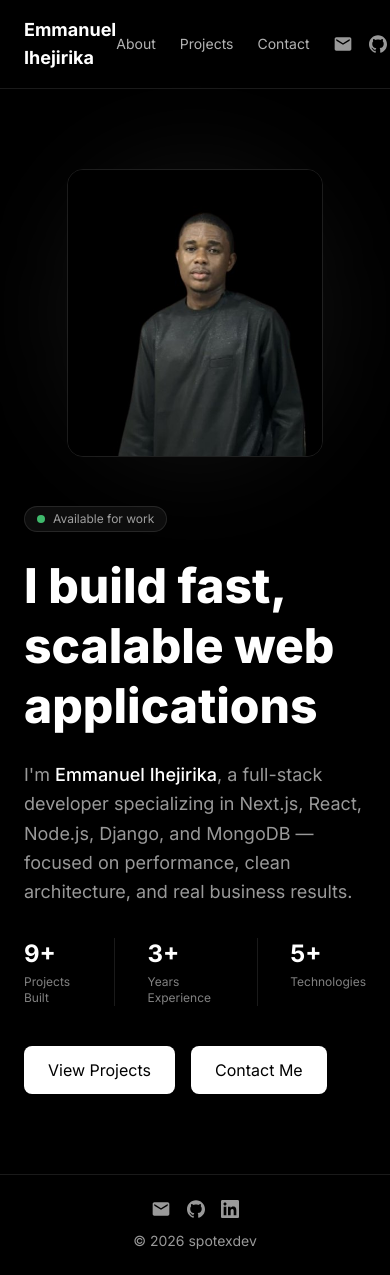
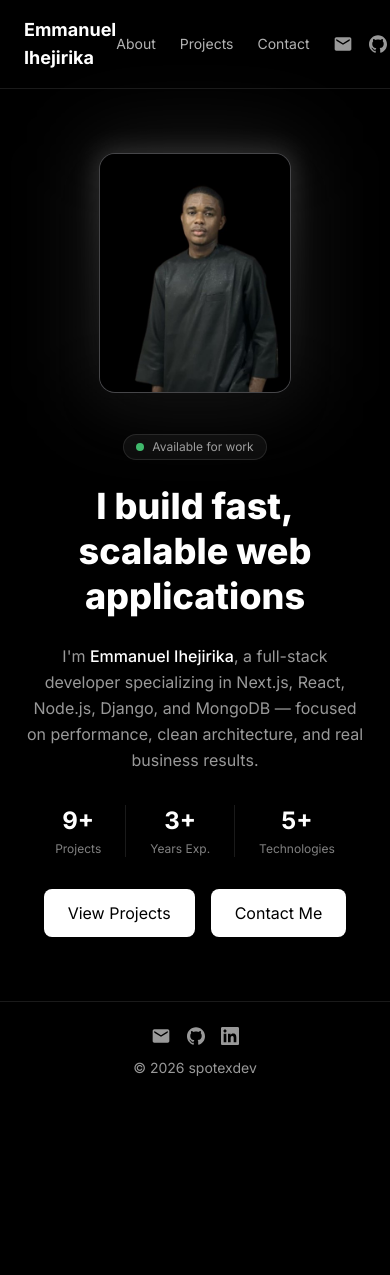
Before and after one commit to Spotlight99/spotexdev-portfolio, a Next.js app: page / in a window 390 px wide. Shown: the top 1275 px of the page. After the commit the page ends 1102 px from the top, so only its background shows below. Built offline with nearby package versions, Linux system fonts and the light colour scheme.

Commit message:
fix: improve hero mobile layout and photo sizing

```diff
--- a/pages/index.js
+++ b/pages/index.js
@@ -14,62 +14,66 @@ export default function Home() {
         description="Full-stack developer skilled in Next.js, React, Node.js, Django, MongoDB, and modern web technologies."
       />
 
-      <section className="max-w-6xl mx-auto px-6 py-20 md:py-32">
-        <div className="flex flex-col-reverse md:flex-row items-center gap-12 md:gap-16">
+      <section className="max-w-6xl mx-auto px-6 py-16 md:py-32">
+        <div
+          ref={ref}
+          className={`
+            flex flex-col md:flex-row items-center gap-10 md:gap-16
+            transition-all duration-700 ease-out
+            ${visible ? "opacity-100 translate-y-0" : "opacity-0 translate-y-6"}
+          `}
+        >
+          {/* LEFT — Text Content */}
+          <div className="flex-1 text-center md:text-left">
 
-          {/* LEFT — Text Content */}
-          <div
-            ref={ref}
-            className={`
-              flex-1 transition-all duration-700 ease-out
-              ${visible ? "opacity-100 translate-y-0" : "opacity-0 translate-y-6"}
-            `}
-          >
             {/* Availability badge */}
             <div className="inline-flex items-center gap-2 px-3 py-1 rounded-full border border-white/10 bg-white/5 text-xs text-white/60 mb-6">
               <span className="w-2 h-2 rounded-full bg-green-400 animate-pulse" />
               Available for work
             </div>
 
-            <h1 className="text-5xl md:text-6xl font-extrabold leading-tight mb-6">
+            <h1 className="text-4xl md:text-6xl font-extrabold leading-tight mb-6">
               I build fast,<br />
               scalable web<br />
               applications
             </h1>
 
-            <p className="text-white/60 text-lg max-w-xl mb-4 leading-relaxed">
-              I'm <span className="text-white font-medium">Emmanuel Ihejirika</span>, a full-stack developer
-              specializing in Next.js, React, Node.js, Django, and MongoDB —
+            <p className="text-white/60 text-base md:text-lg max-w-xl mx-auto md:mx-0 mb-8 leading-relaxed">
+              I'm <span className="text-white font-medium">Emmanuel Ihejirika</span>, a full-stack
+              developer specializing in Next.js, React, Node.js, Django, and MongoDB —
               focused on performance, clean architecture, and real business results.
             </p>
 
             {/* Stats row */}
-            <div className="flex gap-8 mb-10 mt-8">
+            <div className="flex justify-center md:justify-start gap-6 mb-8">
               <div>
                 <p className="text-2xl font-bold">9+</p>
-                <p className="text-xs text-white/50 mt-1">Projects Built</p>
+                <p className="text-xs text-white/50 mt-1">Projects</p>
               </div>
-              <div className="border-l border-white/10 pl-8">
+              <div className="border-l border-white/10 pl-6">
                 <p className="text-2xl font-bold">3+</p>
-                <p className="text-xs text-white/50 mt-1">Years Experience</p>
+                <p className="text-xs text-white/50 mt-1">Years Exp.</p>
               </div>
-              <div className="border-l border-white/10 pl-8">
+              <div className="border-l border-white/10 pl-6">
                 <p className="text-2xl font-bold">5+</p>
                 <p className="text-xs text-white/50 mt-1">Technologies</p>
               </div>
             </div>
 
-            <div className="flex flex-wrap gap-4">
+            <div className="flex flex-wrap justify-center md:justify-start gap-4">
               <Button href="/projects">View Projects</Button>
               <Button href="/contact" variant="secondary">Contact Me</Button>
             </div>
           </div>
 
           {/* RIGHT — Photo */}
-          <div className="flex-shrink-0 relative">
-            {/* Glow ring behind photo */}
-            <div className="absolute inset-0 rounded-full bg-white/5 blur-2xl scale-110" />
-            <div className="relative w-64 h-72 md:w-80 md:h-96 rounded-2xl overflow-hidden border border-white/10">
+          <div className="flex-shrink-0 relative order-first md:order-last">
+            {/* Glow effects */}
+            <div className="absolute -inset-3 rounded-3xl bg-white/10 blur-2xl" />
+            <div className="absolute -inset-1 rounded-2xl bg-gradient-to-b from-white/15 to-transparent blur-md" />
+
+            {/* Photo card */}
+            <div className="relative w-48 h-60 md:w-72 md:h-96 rounded-2xl overflow-hidden border border-white/20 shadow-2xl bg-zinc-900">
               <Image
                 src="/profile.png"
                 alt="Emmanuel Ihejirika"
```
